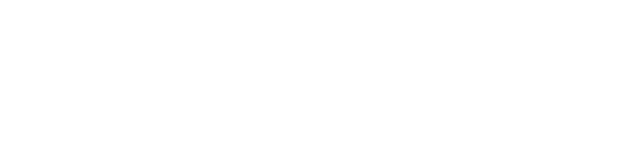
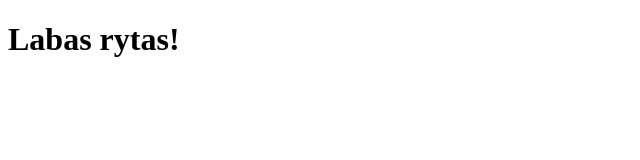
Before and after one commit to valerijaSimkeviciene/naujasProjektas, a plain HTML site: page index.html in a window 1280 px wide. Shown: the whole page, without its empty margins (0-640 px from the left). Drawn offline with Linux system fonts and the light colour scheme.

Commit message:
h1 pasisveikinimas
paraseme aprasa to ka padareme

```diff
--- a/index.html
+++ b/index.html
@@ -7,6 +7,6 @@
     <title>Document</title>
 </head>
 <body>
-
+    <H1>Labas rytas!</H1>
 </body>
 </html>
```
